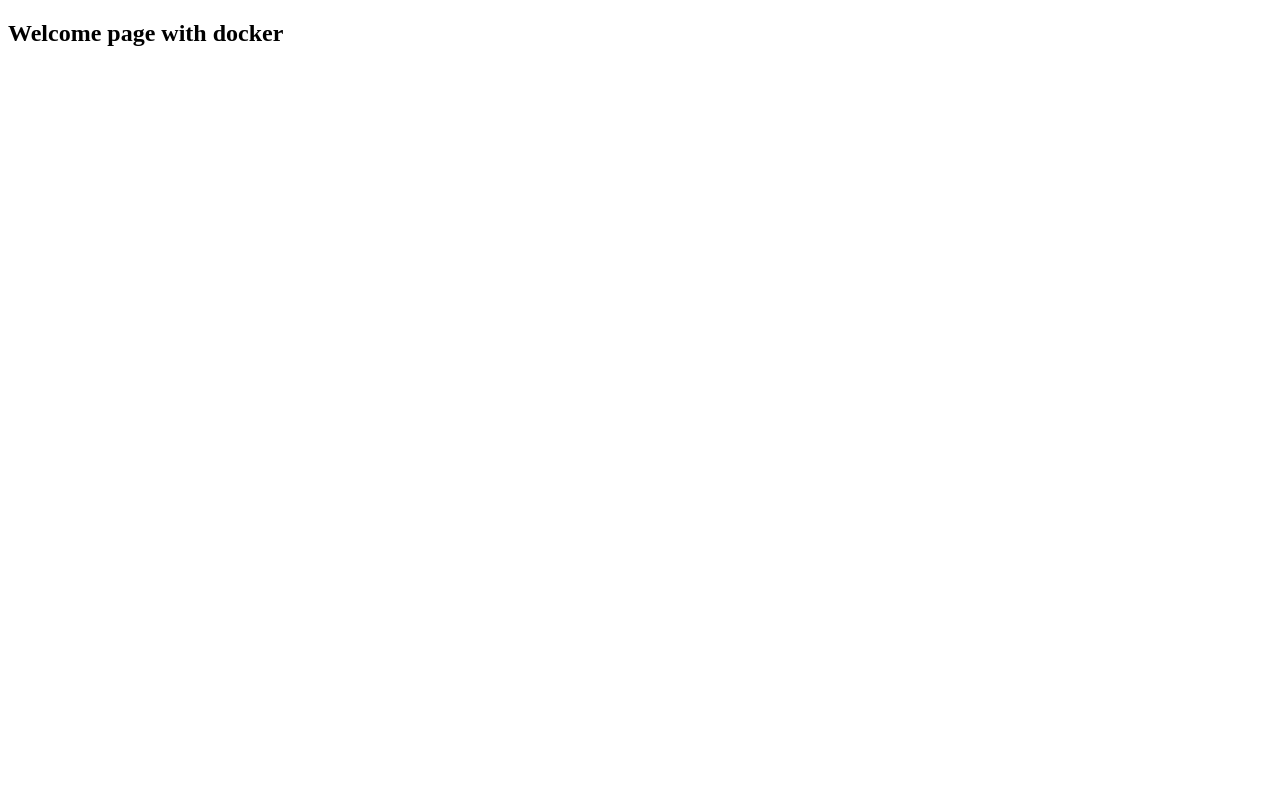
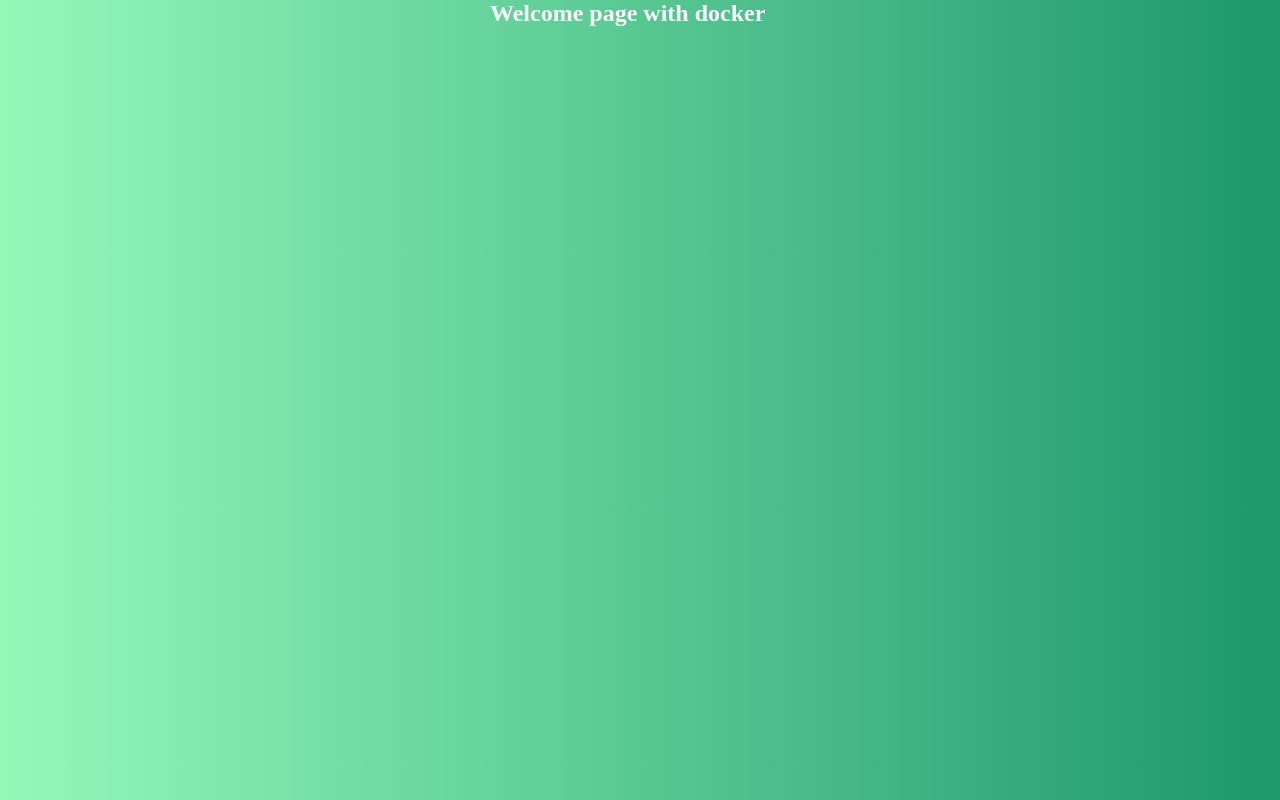
Before and after one commit to alfredoizjr/wyw, a plain HTML site: page src/index.html in a window 1280 px wide. Drawn offline with Linux system fonts and the light colour scheme.

Commit message:
add styles

```diff
--- /dev/null
+++ b/src/css/index.css
@@ -0,0 +1,25 @@
+body {
+  margin: 0;
+  padding: 0;
+  height: 100vh;
+  box-sizing: border-box;
+  background: #1d976c; /* fallback for old browsers */
+  background: -webkit-linear-gradient(
+    to right,
+    #93f9b9,
+    #1d976c
+  ); /* Chrome 10-25, Safari 5.1-6 */
+  background: linear-gradient(
+    to right,
+    #93f9b9,
+    #1d976c
+  ); /* W3C, IE 10+/ Edge, Firefox 16+, Chrome 26+, Opera 12+, Safari 7+ */
+  color: white;
+}
+
+h1,h2 {
+  display: block;
+  width: 300px;
+  height: auto;
+  margin: 0 auto;
+}
--- a/src/index.html
+++ b/src/index.html
@@ -3,6 +3,7 @@
 <head>
     <meta charset="UTF-8">
     <meta name="viewport" content="width=device-width, initial-scale=1.0">
+    <link rel="stylesheet" href="css/index.css">
     <title>wyw</title>
 </head>
 <body>
```
